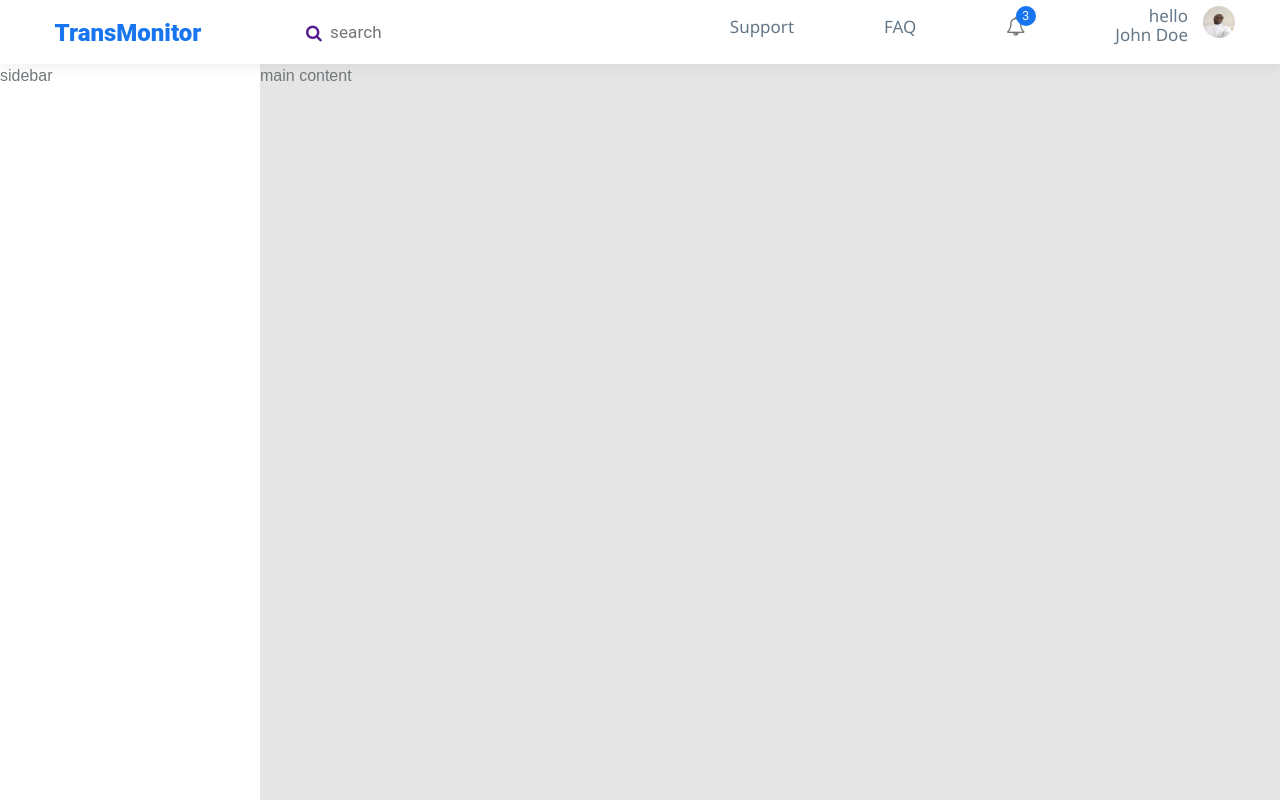
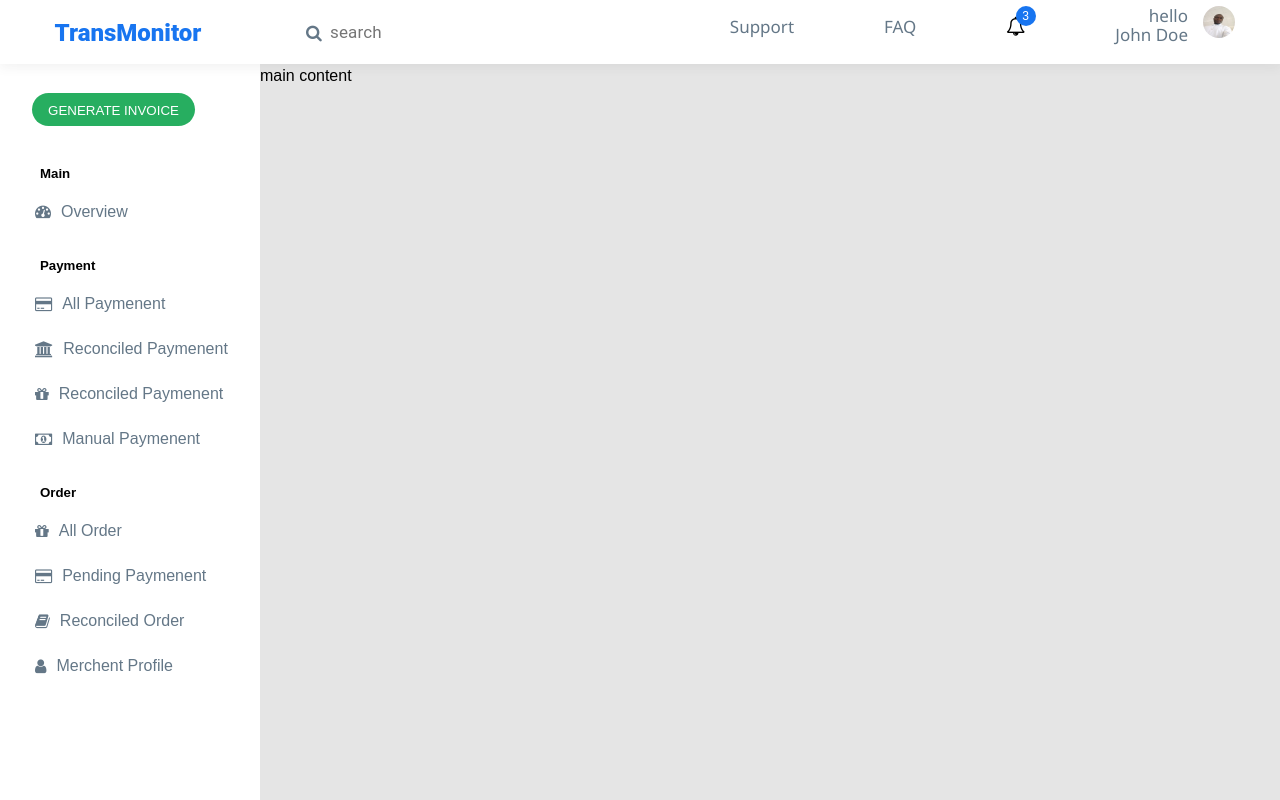
Before and after one commit to solomonfrank/mint-monitor, a React (Create React App) app: page / in a window 1280 px wide. Built offline with nearby package versions, Linux system fonts and the light colour scheme.

Commit message:
add sidebar

```diff
--- a/src/BaseLayout/index.js
+++ b/src/BaseLayout/index.js
@@ -1,12 +1,13 @@
 import React from "react";
 import Header from "../Components/Header";
+import Sidebar from "../Components/Sidebar";
 import "../css/style.css";
 
 const PageLayout = (props) => {
   return (
     <>
       <Header />
-      <aside>sidebar</aside>
+      <Sidebar />
       <main>{props.children}</main>
     </>
   );
--- /dev/null
+++ b/src/Components/Sidebar.js
@@ -0,0 +1,83 @@
+import React from "react";
+import { Link } from "react-router-dom";
+
+const Sidebar = () => {
+  return (
+    <aside>
+      <button className="btn btn-blue">GENERATE INVOICE</button>
+      <div className="sidebar-list">
+        <div>
+          <h5 className="list-title">Main</h5>
+          <ul>
+            <li>
+              <Link className="active">
+                <i class="fa fa-tachometer" aria-hidden="true"></i>
+                <span className="hide-menu">Overview</span>
+              </Link>
+            </li>
+          </ul>
+        </div>
+        <div>
+          <h5 className="list-title">Payment</h5>
+          <ul>
+            <li>
+              <Link>
+                <i class="fa fa-credit-card" aria-hidden="true"></i>
+                <span className="hide-menu">All Paymenent</span>
+              </Link>
+            </li>
+            <li>
+              <Link>
+                <i class="fa fa-university" aria-hidden="true"></i>
+                <span className="hide-menu">Reconciled Paymenent</span>
+              </Link>
+            </li>
+            <li>
+              <Link>
+                <i class="fa fa-gift" aria-hidden="true"></i>
+                <span className="hide-menu">Reconciled Paymenent</span>
+              </Link>
+            </li>
+            <li>
+              <Link>
+                <i class="fa fa-money" aria-hidden="true"></i>
+                <span className="hide-menu">Manual Paymenent</span>
+              </Link>
+            </li>
+          </ul>
+        </div>
+        <div>
+          <h5 className="list-title">Order</h5>
+          <ul>
+            <li>
+              <Link>
+                <i class="fa fa-gift" aria-hidden="true"></i>
+                <span className="hide-menu">All Order</span>
+              </Link>
+            </li>
+            <li>
+              <Link>
+                <i class="fa fa-credit-card" aria-hidden="true"></i>
+                <span className="hide-menu">Pending Paymenent</span>
+              </Link>
+            </li>
+            <li>
+              <Link>
+                <i class="fa fa-book" aria-hidden="true"></i>
+                <span className="hide-menu">Reconciled Order</span>
+              </Link>
+            </li>
+            <li>
+              <Link>
+                <i class="fa fa-user" aria-hidden="true"></i>
+                <span className="hide-menu">Merchent Profile</span>
+              </Link>
+            </li>
+          </ul>
+        </div>
+      </div>
+    </aside>
+  );
+};
+
+export default Sidebar;
--- a/src/css/style.css
+++ b/src/css/style.css
@@ -1,9 +1,12 @@
 * {
   box-sizing: border-box;
 }
+html {
+  overflow: auto;
+}
 body {
   line-height: 1.5;
-  color: #72777a;
+
   background: #e5e5e5;
   overflow: hidden;
   font-family: sans-serif;
@@ -103,6 +106,9 @@ ul {
 .navbar-right li {
   float: left;
   padding: 0 45px;
+}
+a {
+  color: #647787;
 }
 
 .navbar-right li a {
@@ -214,3 +220,56 @@ ul {
   align-items: center;
   border-radius: 10px;
 }
+
+.btn {
+  text-align: center;
+  position: absolute;
+  color: white;
+  outline: none;
+  border: none;
+  background: #27ae60;
+  border-radius: 30px;
+  padding: 10px;
+  width: 163px;
+  height: 33px;
+  left: 32px;
+  top: 93px;
+}
+.sidebar-list {
+  width: 100%;
+  height: 466px;
+  left: 1px;
+  top: 158px;
+  margin-top: 100px;
+}
+.list-title {
+  margin-left: 40px;
+  margin-bottom: 5px;
+}
+
+.sidebar-list ul,
+.sidebar-list ul li {
+  padding: 0;
+  margin: 0;
+}
+.sidebar-list ul li a {
+  padding: 10px 35px;
+  display: flex;
+  white-space: nowrap;
+  align-items: center;
+  line-height: 25px;
+}
+
+.sidebar-list ul li:hover {
+  padding: 0px;
+  border-left: 5px solid#1875f0;
+  background-color: rgb(41, 98, 255, 0.1);
+  color: #72777a;
+}
+
+.sidebar-list ul li:hover:a {
+  color: white;
+}
+.hide-menu {
+  margin-left: 10px;
+}
```
